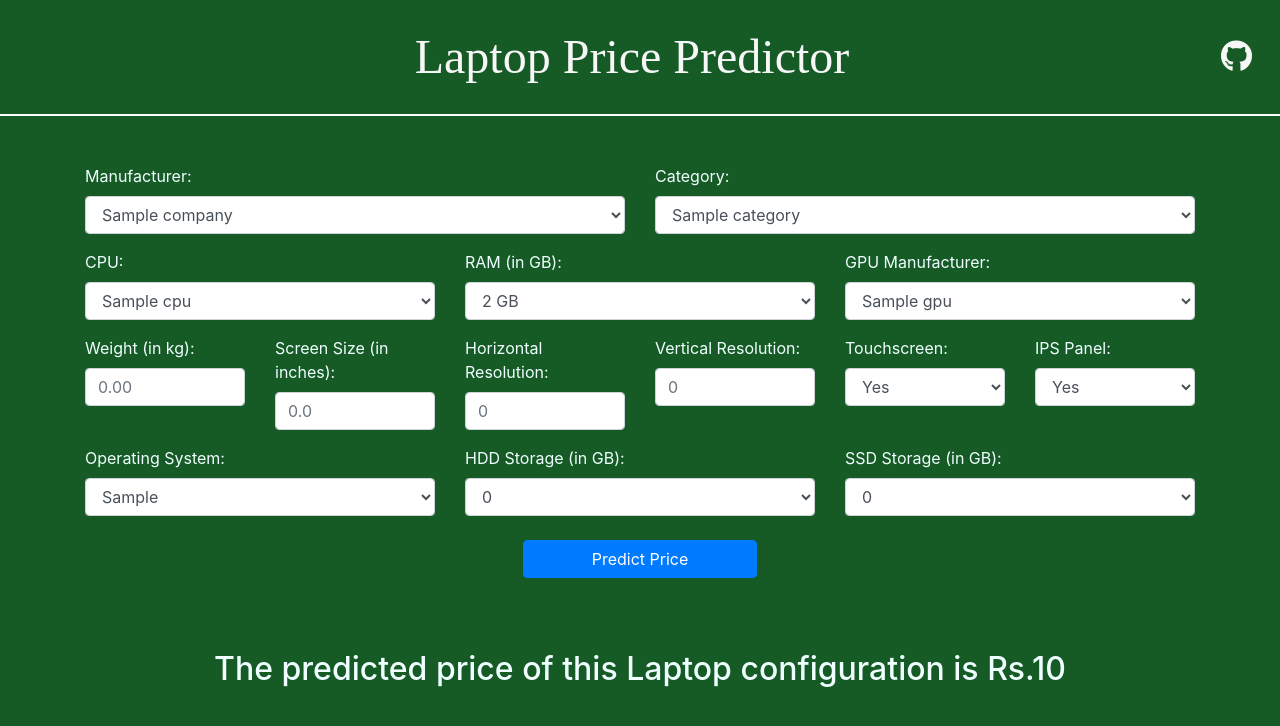
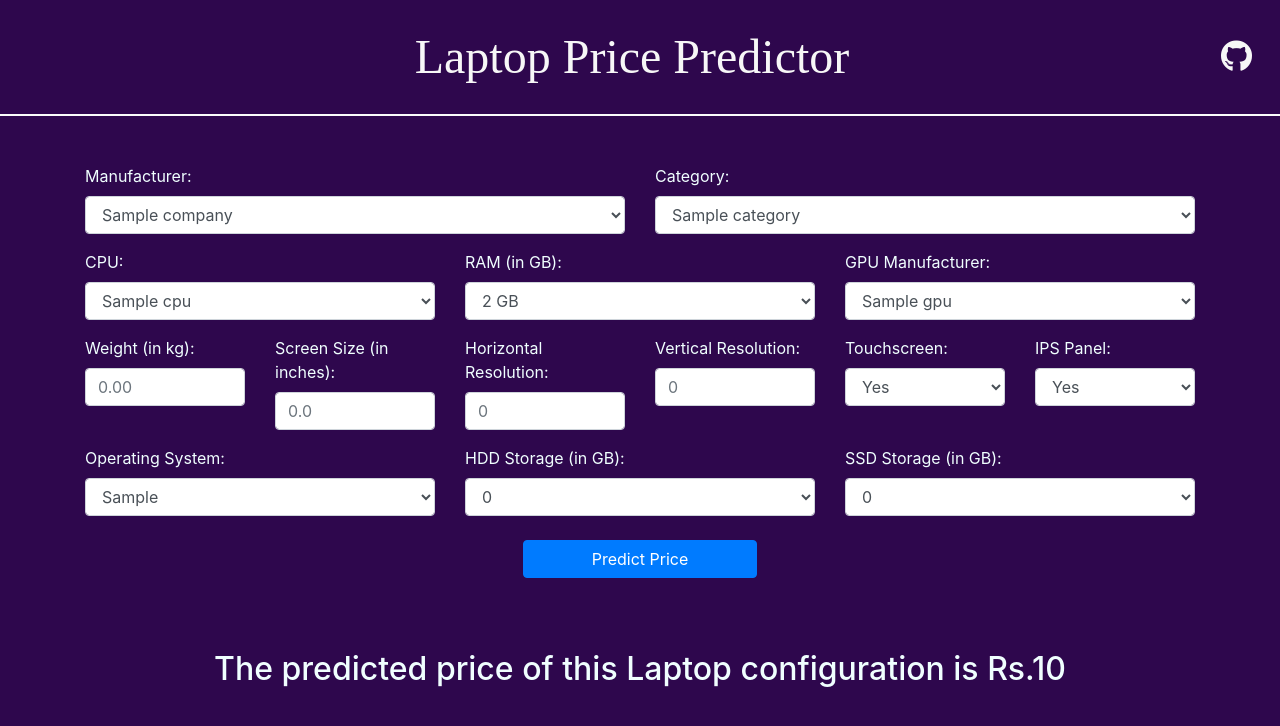
Before and after one commit to ranjeetsohanpal/Laptop-Price-Prediction, a Flask app: template templates/index.html in a window 1280 px wide. Shown: the top 726 px of the page. Run offline with Flask 3, Linux system fonts and the light colour scheme; the template is opened without the code that fills it: most values are stand-ins (such as "Sample title", 1, 10 or a date in 2020); parts of the project's set-up code (start-up, migrations or seed data) failed here and were passed over; some libraries are stand-ins or nearby versions.

Commit message:
Final HTML

```diff
--- a/templates/index.html
+++ b/templates/index.html
@@ -11,7 +11,7 @@
     <link rel="stylesheet" href="https://cdnjs.cloudflare.com/ajax/libs/font-awesome/5.15.3/css/all.min.css">
     <style>
         body {
-            background-color: #165b26; /* The green color used in .bg-success */
+            background-color: #2e074d; /* The green color used in .bg-success */
             color: azure;
         }
     </style>
```
